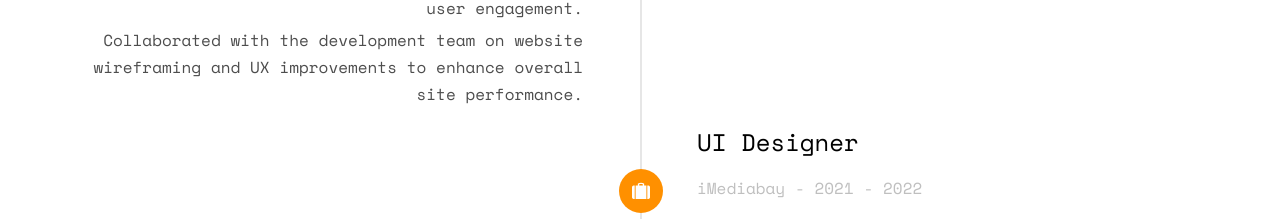
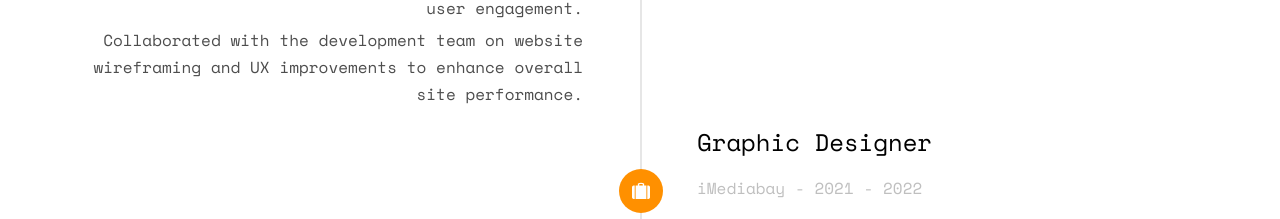
Before and after one commit to Dinesh-codejedi/rdineshk.github.io, a plain HTML site: page index.html in a window 1280 px wide. Shown: the part 2120-2339 px from the top of the page. Drawn offline with nearby package versions, Linux system fonts and the light colour scheme; some packages are replaced by stand-ins of ours; files whose address does not match are found by name.

Commit message:
Update index.html
Imediabay

```diff
--- a/index.html
+++ b/index.html
@@ -151,7 +151,7 @@
 							<div class="timeline-badge"><i class="icon-suitcase"></i></div>
 							<div class="timeline-panel">
 								<div class="timeline-heading">
-									<h3 class="timeline-title">UI Designer</h3>
+									<h3 class="timeline-title">Graphic Designer</h3>
 									<span class="company">iMediabay - 2021 - 2022</span>
 								</div>
 								<div class="timeline-body">
```
